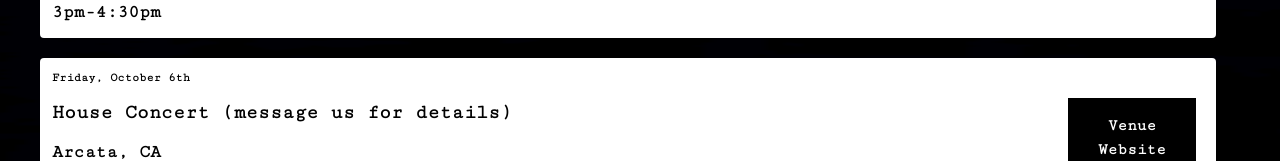
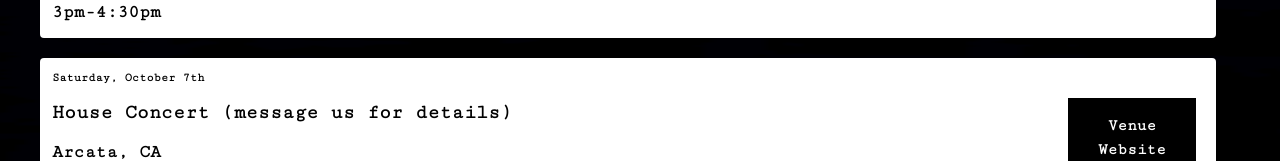
Before and after one commit to kaseyknudsen/Schimscheimer-Family-Trio-Website, a Next.js app: page /shows in a window 1280 px wide. Shown: the part 952-1113 px from the top of the page. Built offline with nearby package versions, Linux system fonts and the light colour scheme.

Commit message:
changed arcata date

```diff
--- a/app/data/showData.js
+++ b/app/data/showData.js
@@ -24,7 +24,7 @@ export const showData = [
     link: "https://music.humboldt.edu/upcoming",
   },
   {
-    date: "Friday, October 6th",
+    date: "Saturday, October 7th",
     venue: "House Concert (message us for details)",
     location: "Arcata, CA",
     time: "7pm",
```
